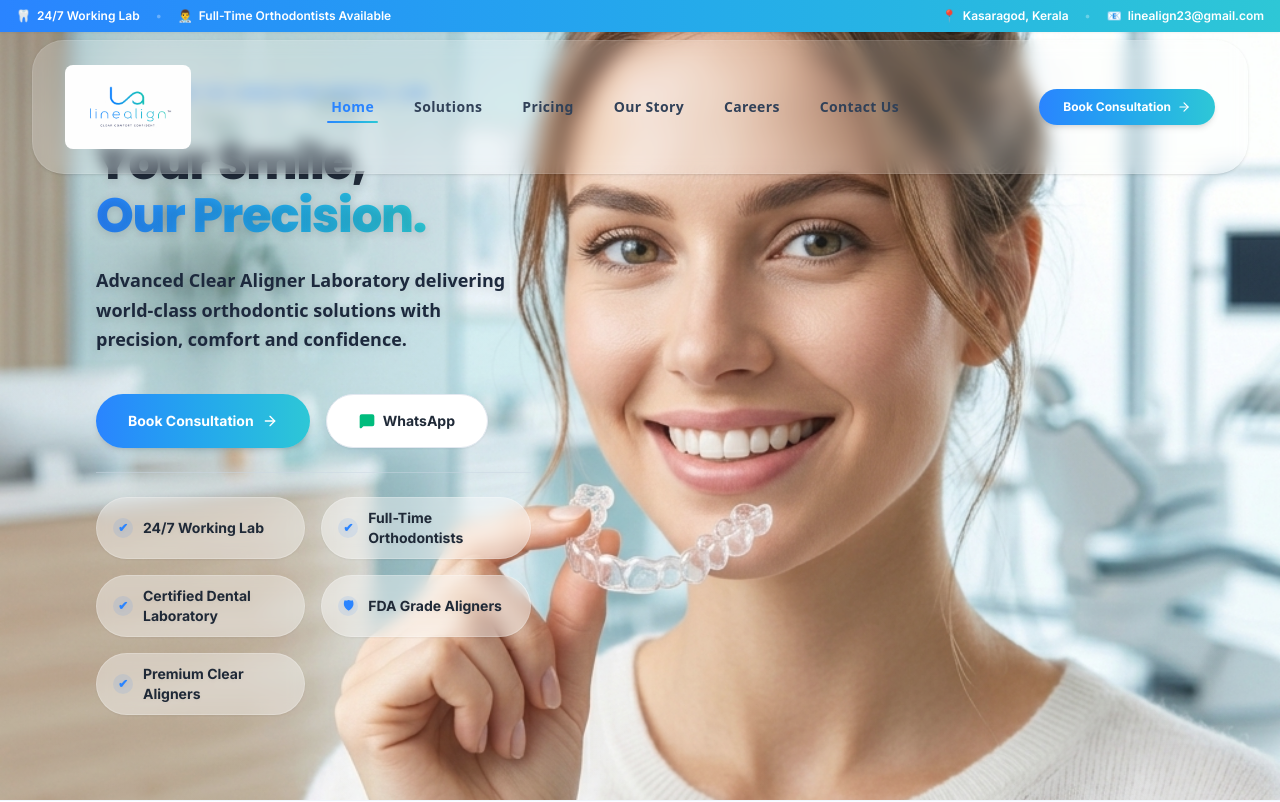
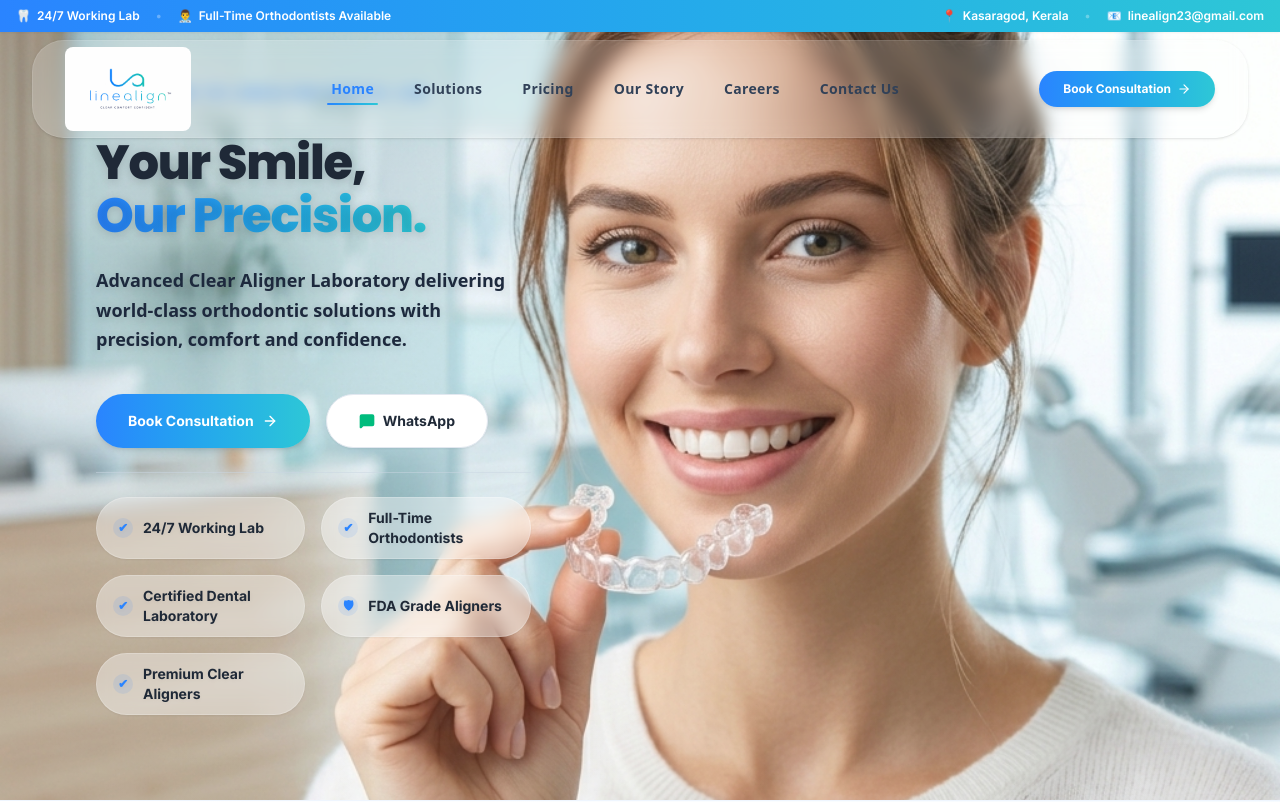
Before and after one commit to ayushpatel20/linealign, a Next.js app: page / in a window 1280 px wide. Shown: the top 802 px of the page. Built offline with nearby package versions, Linux system fonts and the light colour scheme.

Commit message:
style: restore navbar container to original height while maintaining the new logo size

```diff
--- a/components/Header.tsx
+++ b/components/Header.tsx
@@ -72,7 +72,7 @@
               : "bg-white/20 backdrop-blur-sm border border-white/10 py-4 px-6 sm:px-8 shadow-sm"
           }`}
         >
-          <div className="flex items-center justify-between py-2">
+          <div className="flex items-center justify-between h-14 sm:h-16">
             {/* Logo */}
             <div className="flex-shrink-0 flex items-center">
               <Link href="/" className="flex items-center gap-2">
```
